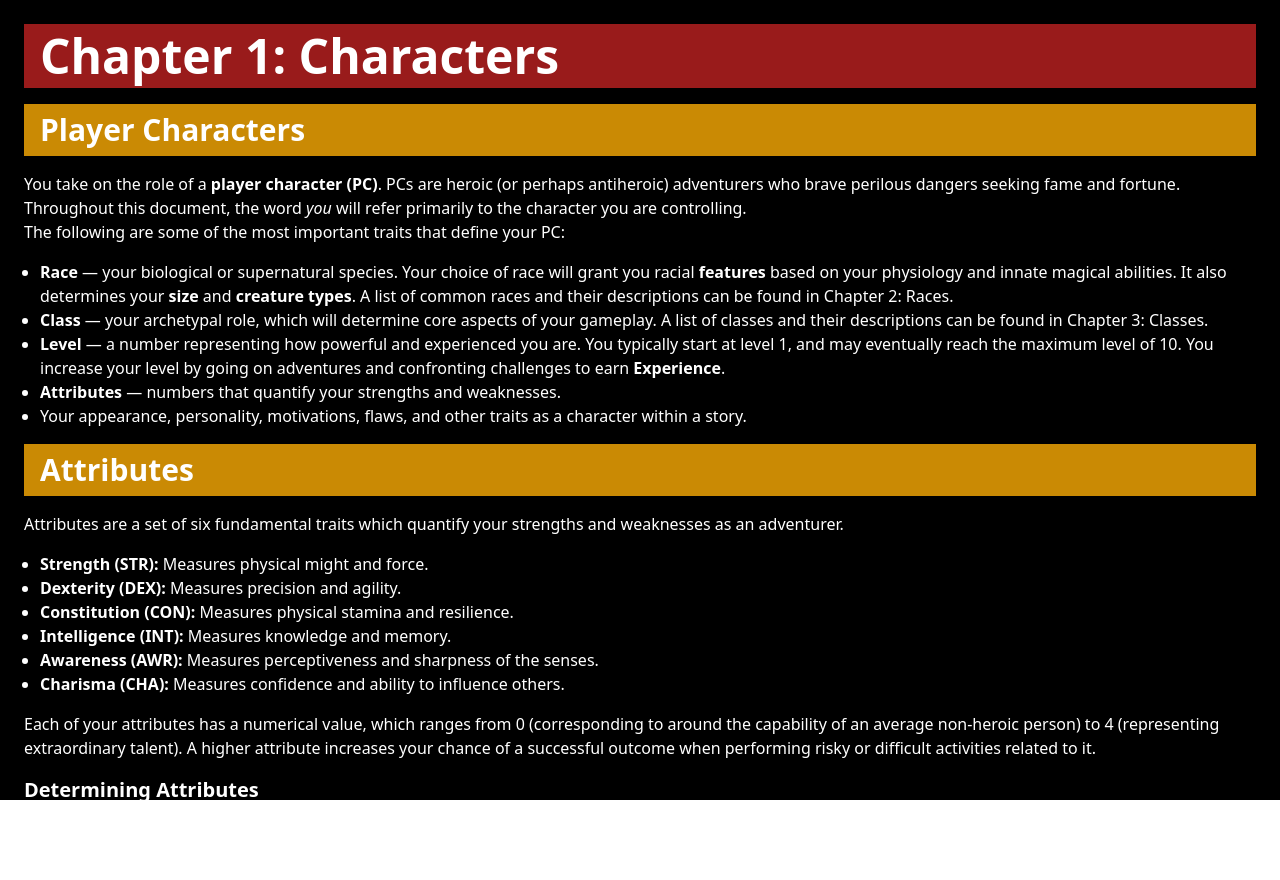
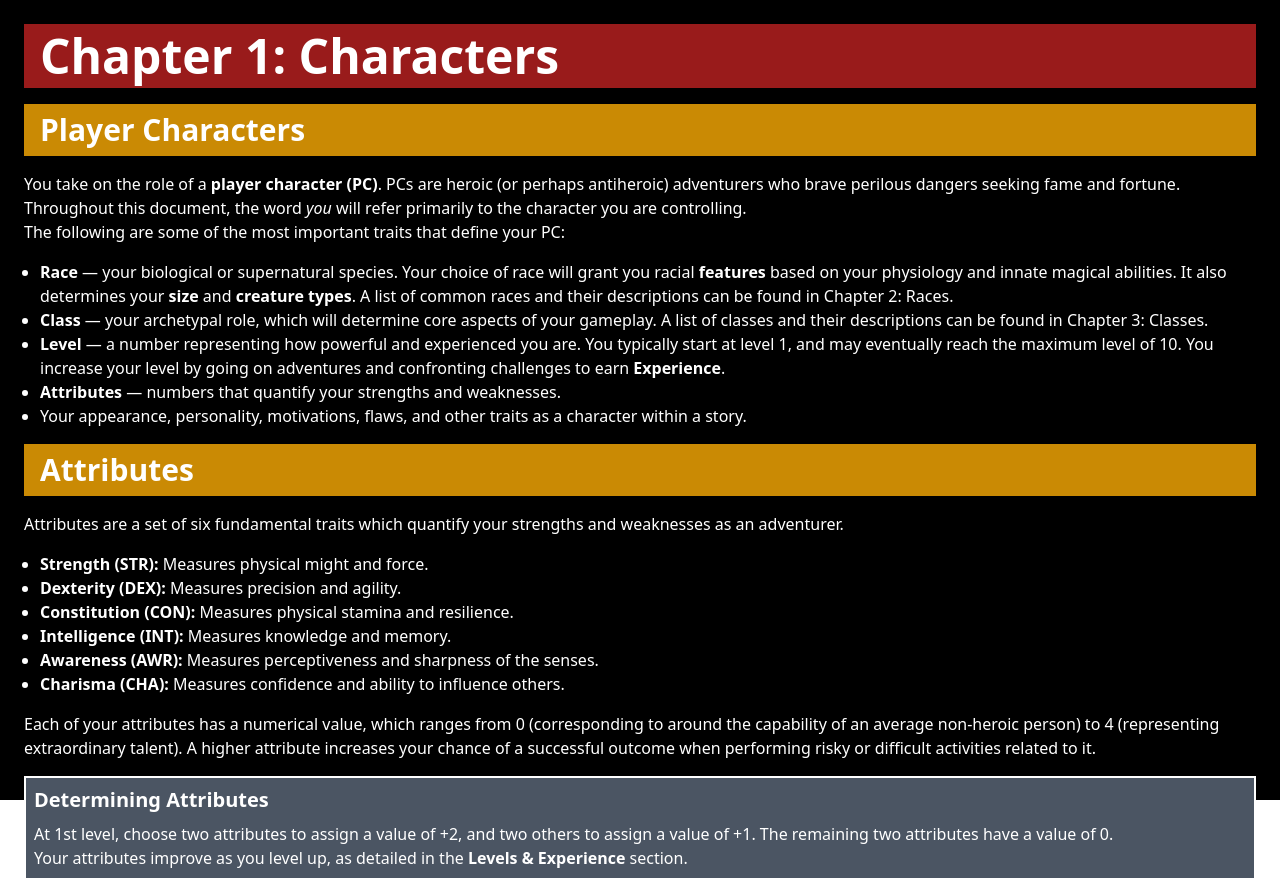
Before and after one commit to lfs48/rulebook, a SvelteKit app: page / in a window 1280 px wide. Before the commit the page ends 852 px from the top, so only its background shows below. Built offline with nearby package versions, Linux system fonts and the light colour scheme.

Commit message:
feat: style aside elements

```diff
--- a/src/routes/+page.svelte
+++ b/src/routes/+page.svelte
@@ -37,6 +37,22 @@
         @apply
             ml-4
             list-disc
+    }
+    section br {
+        @apply
+            mb-4
+    }
+    aside {
+        @apply
+        bg-gray-600
+        border-2
+        border-white
+        p-2
+        space-y-2
+    }
+    aside br {
+        @apply
+            mb-2
     }
 </style>
 
```
